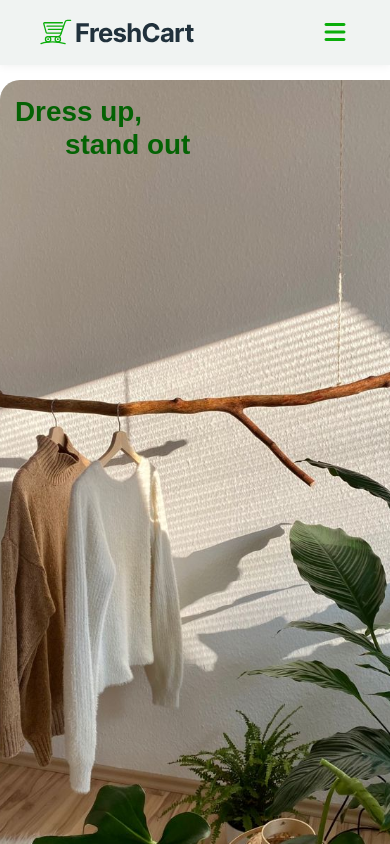
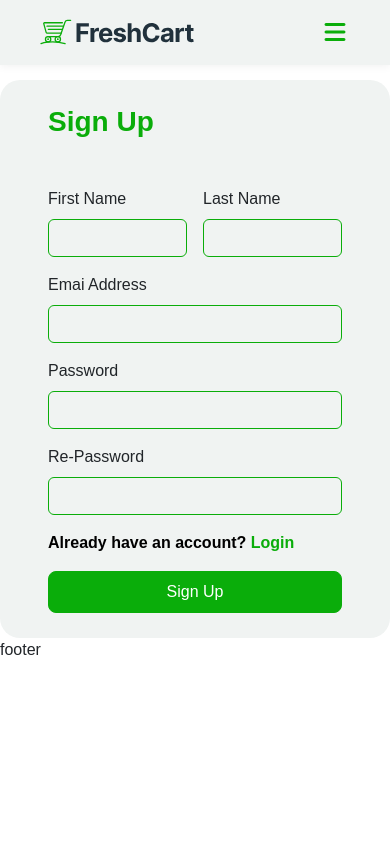
Before and after one commit to ahmed12v/EC-STORE, an Angular app: page /register in a window 390 px wide. Shown: the top 844 px of the page. Built offline with nearby package versions, Linux system fonts and the light colour scheme.

Commit message:
registration-stylee

```diff
--- a/src/app/features/Auth/register/register/register.css
+++ b/src/app/features/Auth/register/register/register.css
@@ -50,3 +50,12 @@
     color: var(--main-color) !important;
     font-weight: 600;
 }
+@media(max-width:992px){
+.phot-div{
+    display: none;
+}
+.register-form{
+    padding-top: 25px;
+    padding-bottom: 25px;
+}
+}
--- a/src/app/features/Auth/register/register/register.html
+++ b/src/app/features/Auth/register/register/register.html
@@ -1,7 +1,7 @@
 <section class="registration">
     <div class="container  p-0">
       <div class="row d-flex align-items-center">
-           <div class="col-md-6">
+           <div class="col-md-6 phot-div">
             <div class="register-Photo">
                 <h1>
                     Dress up, <br>
```
